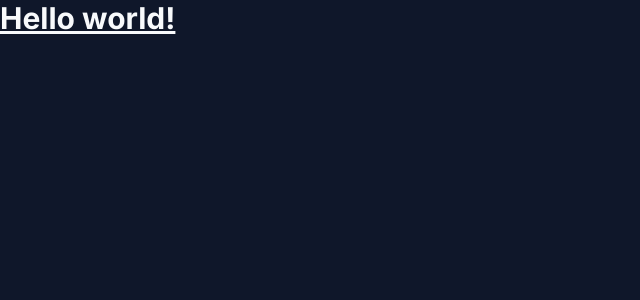
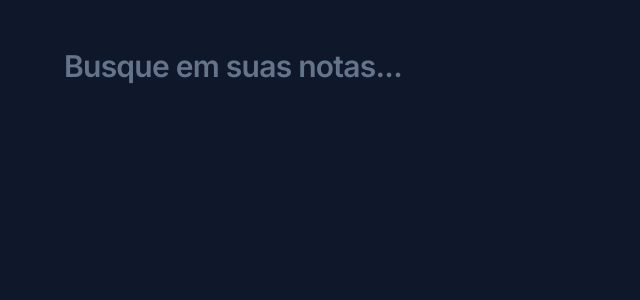
Before and after one commit to duducamargo/note-express, a React (Vite) app: page / in a window 1280 px wide. Shown: the top 300 px of the page, without its empty margins (0-640 px from the left). Built offline with nearby package versions, Linux system fonts and the light colour scheme; the HTML template or start-up script is replaced by a standard one.

Commit message:
Tailwind added in App.tsx

```diff
--- a/index.html
+++ b/index.html
@@ -3,6 +3,7 @@
   <head>
     <meta charset="UTF-8" />
     <meta name="viewport" content="width=device-width, initial-scale=1.0" />
+    <link rel="shortcut icon" href="/favicon.png" type="image/png" />
     <link rel="preconnect" href="https://fonts.googleapis.com" />
     <link rel="preconnect" href="https://fonts.gstatic.com" crossorigin />
     <link
--- a/src/App.tsx
+++ b/src/App.tsx
@@ -1,3 +1,13 @@
 export default function App() {
-  return <h1 className="text-3xl font-bold underline">Hello world!</h1>;
+  return (
+    <div className="mx-auto max-w-6xl my-12">
+      <form className="w-full">
+        <input
+          type="text"
+          placeholder="Busque em suas notas..."
+          className="w-full bg-transparent text-3xl font-semibold tracking-tight placeholder:text-slate-500 outline-none"
+        />
+      </form>
+    </div>
+  );
 }
```
Also changed, not shown: public/favicon.png (added).
